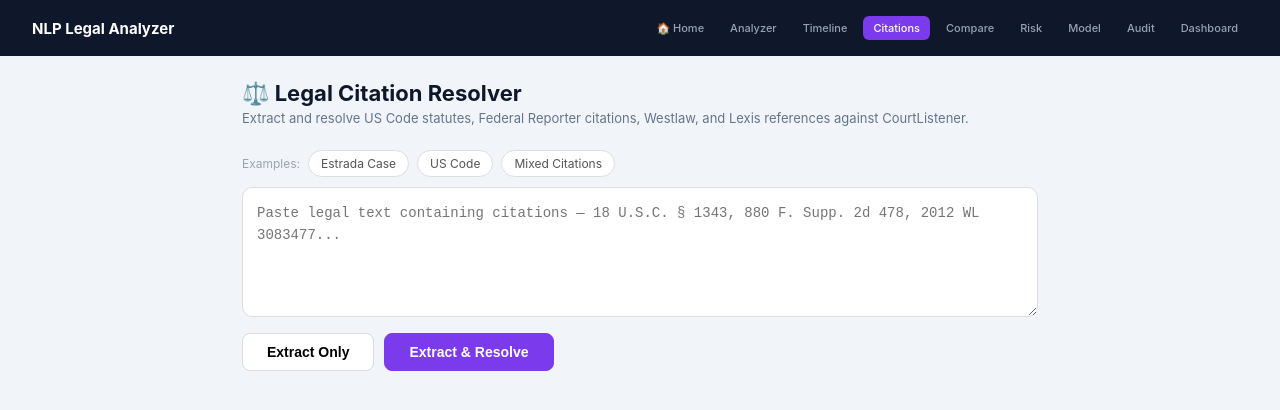
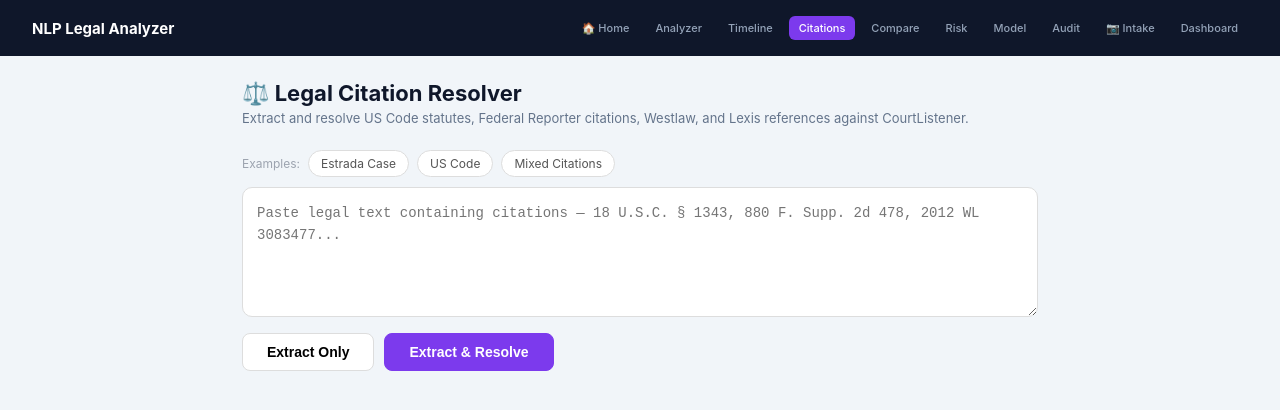
Before and after one commit to max-lau/nlp-portfolio, a browser extension: page frontend/demo1/citations.html in a window 1280 px wide. Drawn offline with Linux system fonts and the light colour scheme.

Commit message:
feat: add Intake nav link to all pages

```diff
--- a/frontend/demo1/citations.html
+++ b/frontend/demo1/citations.html
@@ -58,6 +58,7 @@
     <a class="nav-link" href="risk.html">Risk</a>
     <a class="nav-link" href="model.html">Model</a>
     <a class="nav-link" href="audit.html">Audit</a>
+    <a class="nav-link" href="intake.html">📷 Intake</a>
     <a class="nav-link" href="dashboard.html">Dashboard</a>
   </div>
 </nav>
```
Also changed, not shown: frontend/demo1/compare.html (+1 -0 lines), frontend/demo1/dashboard.html (+1 -0 lines), frontend/demo1/home.html (+1 -0 lines), frontend/demo1/model.html (+1 -0 lines), frontend/demo1/risk.html (+1 -0 lines), frontend/demo1/audit.html (line endings or trailing spaces).
